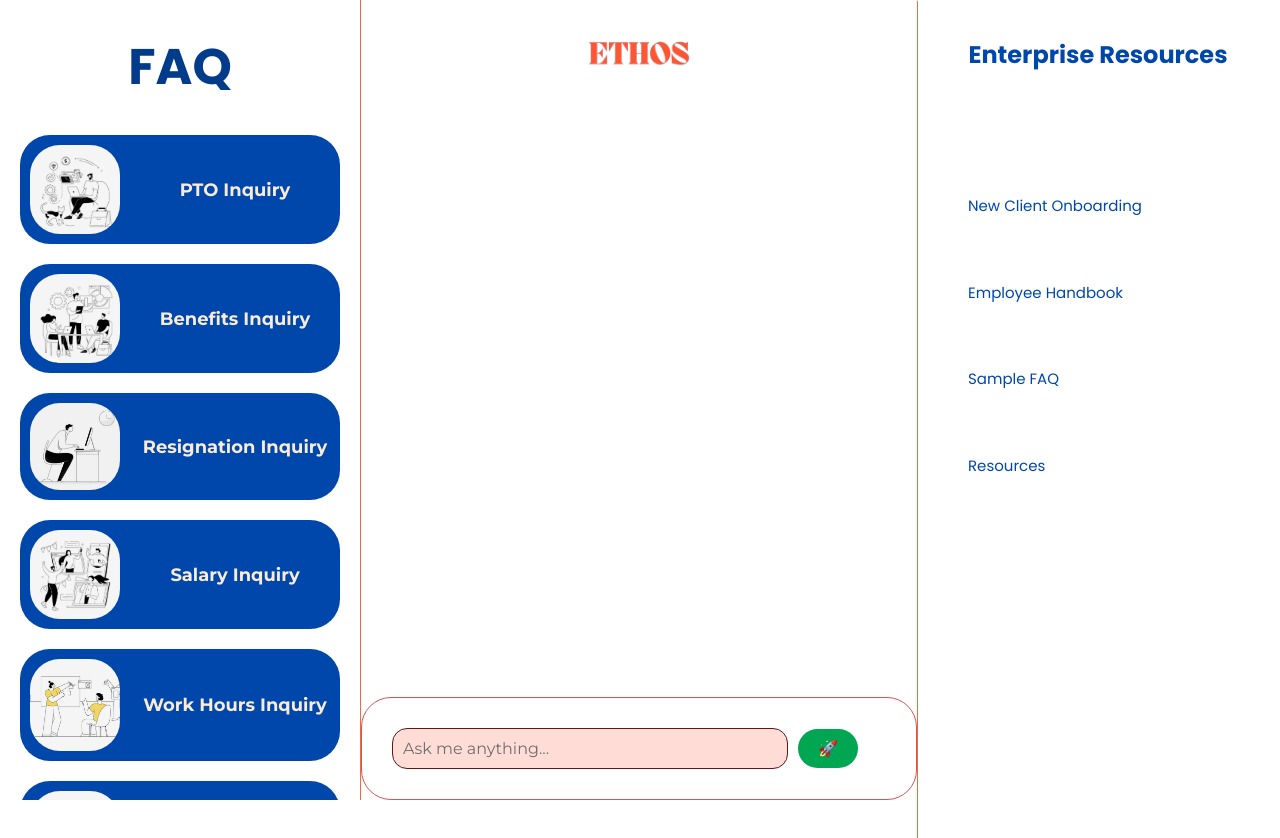
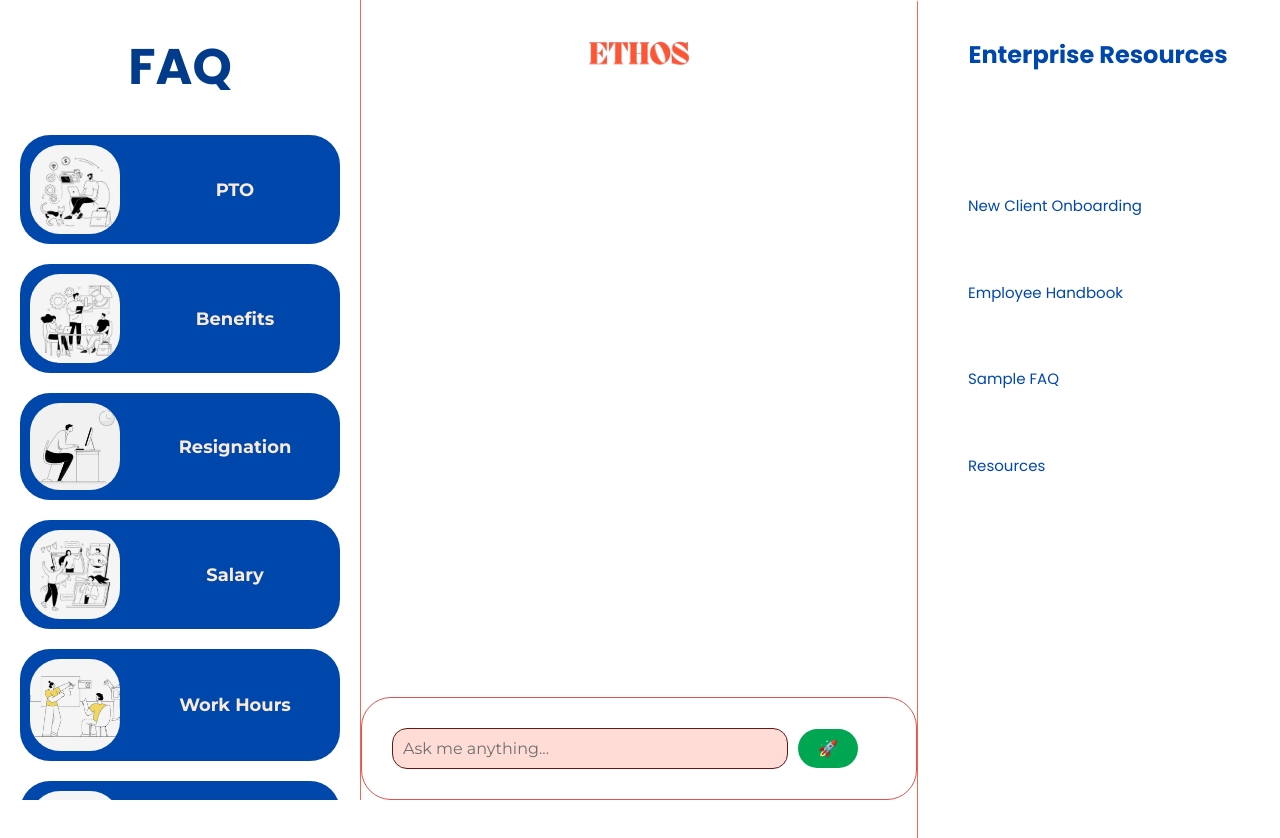
Before and after one commit to PStewart1/HR-Chatbot, a React (Create React App) app in the folder FrontEnd/mychatbot/: page / in a window 1280 px wide. Shown: the top 838 px of the page. Built offline with nearby package versions, Linux system fonts and the light colour scheme.

Commit message:
took out the word Inquiry on all the buttons per Krystal

```diff
--- a/FrontEnd/mychatbot/src/components/SideBar/SideBar.js
+++ b/FrontEnd/mychatbot/src/components/SideBar/SideBar.js
@@ -17,31 +17,31 @@ function Sidebar({ onQuestionSelect }) {
       <h2 className="sidebar-title">FAQ</h2>
       <button onClick={() => onQuestionSelect('How much PTO can I get in a year?')}>
         <img src={ptoImage} alt="PTO Inquiry"/>
-        <span> PTO Inquiry </span>
+        <span> PTO </span>
       </button>
       <button onClick={() => onQuestionSelect('What benefits are offered?')}>
         <img src={benefitsImage} alt="Benefits Inquiry"/>
-        <span> Benefits Inquiry </span>
+        <span> Benefits </span>
       </button>
       <button onClick={() => onQuestionSelect('How do I resign from my position?')}>
         <img src={resignationImage} alt="Resignation Inquiry"/>
-        <span> Resignation Inquiry </span>
+        <span> Resignation </span>
       </button>
       <button onClick={() => onQuestionSelect('What is the salary range for my role?')}>
         <img src={salaryImage} alt="Salary Inquiry" />
-        <span> Salary Inquiry </span>
+        <span> Salary </span>
       </button>
       <button onClick={() => onQuestionSelect('What are the standard work hours?')}>
         <img src={workHoursImage} alt="Work Hours Inquiry" />
-        <span> Work Hours Inquiry </span>
+        <span> Work Hours </span>
       </button>
       <button onClick={() => onQuestionSelect('Can I work remotely?')}>
         <img src={remoteWorkImage} alt="Remote Work Inquiry" />
-        <span> Remote Work Inquiry </span>
+        <span> Remote Work </span>
       </button>
       <button onClick={() => onQuestionSelect('What are the career path options?')}>
         <img src={careerPathImage} alt="Career Path Inquiry" />
-        <span> Career Path Inquiry </span>
+        <span> Career Path </span>
       </button>
       {/* Agrega más botones según sea necesario */}
     </div>
```
